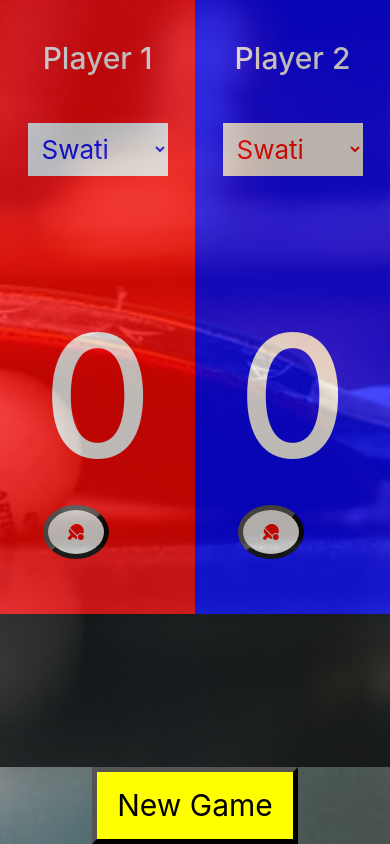
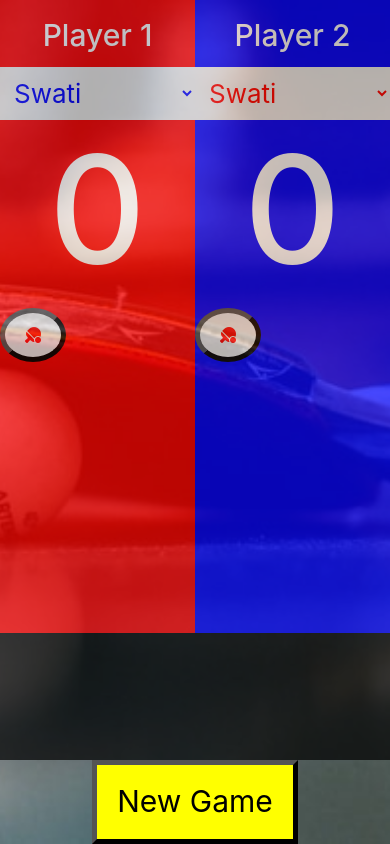
Before and after one commit to soumyakhatri/tt-scorecard, a plain HTML site: page index.html in a window 390 px wide. Drawn offline with nearby package versions, Linux system fonts and the light colour scheme.

Commit message:
change display

```diff
--- a/index.html
+++ b/index.html
@@ -22,7 +22,9 @@
 
   <div class="players">
     <div class="player1">
+      <div class="ph">
         <h2 class="p">Player 1  </h2>
+      </div>
         <select class="" name="">
           <option value="Swati">Swati</option>
           <option value="Soumya">Soumya</option>
@@ -38,7 +40,10 @@
 
 
     <div class="player2">
+      <div class="ph">
         <h2 class="p">Player 2  </h2>
+      </div>
+
         <select style="color:red"class="" name="">
           <option value="Swati">Swati</option>
           <option value="Soumya">Soumya</option>
--- a/style.css
+++ b/style.css
@@ -55,6 +55,7 @@ select{
   border-color: blue;
   border-width: thick;
   border-radius: 20px;
+  margin-top: 20px;
 }
 
 select:focus{
@@ -81,7 +82,7 @@ i{
     width: 100vw;
     display: grid;
     grid-template-columns: 1fr;
-    grid-template-rows: 8fr 2fr 1fr;
+    grid-template-rows: 75% 15% 10%;
     align-items: stretch;
 
   }
@@ -95,27 +96,26 @@ i{
 
   }
   .player1{
-    padding: 20px;
+    width: 100%;
     grid-column: 1/2;
     grid-row: 1/2;
     background-color: red;
     opacity: 0.7;
     display: flex;
     flex-direction: column;
-    justify-content: space-around;
-    align-items: center;
+    padding: 7px 0 0 0;
+
   }
 
   .player2{
-    padding: 20px;
+    width: 100%;
     grid-column: 2/3;
     grid-row: 1/2;
     background-color: blue;
     opacity: 0.7;
     display: flex;
     flex-direction: column;
-    justify-content: space-around;
-    align-items: center;
+    padding: 7px 0 0 0;
   }
 
   .hidden{
@@ -135,13 +135,19 @@ i{
   }
 
   .point1, .point2{
-    font-size: 170px;
+    font-size: 150px;
     text-align: center;
+    letter-spacing: 0;
   }
 
   h2.p{
     text-align: center;
+    position: relative;
+    padding: 10px 10px;
+  }
 
+  .ph{
+    height: 40px;
   }
 
   select{
@@ -183,6 +189,13 @@ i{
     font-size: 30px;
   }
   .touch{
-    padding: 50% 25% 10% 25% ;
+    height: auto;
+    overflow: hidden;
+    display: block;
   }
+
+  .result-h{
+    font-size: 50px;
+  }
+
 }
```
